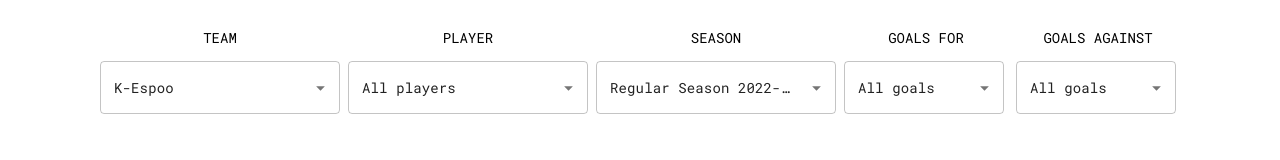
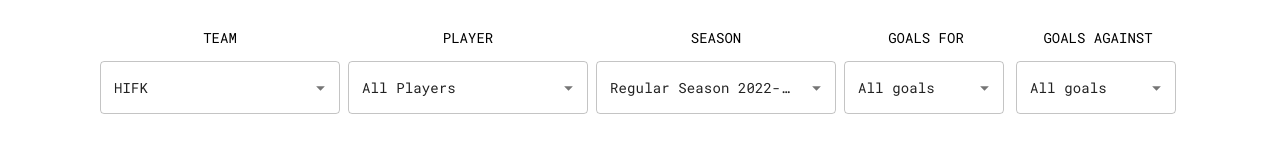
Before and after one commit to metepg/nhl-visualization-demo, a React (Vite) app: page / in a window 1280 px wide. Shown: the part 772-932 px from the top of the page. Built offline with nearby package versions, Linux system fonts and the light colour scheme.

Commit message:
Players working

```diff
--- a/src/components/filters-component/FiltersComponent.tsx
+++ b/src/components/filters-component/FiltersComponent.tsx
@@ -2,7 +2,6 @@ import React, { Dispatch, SetStateAction } from 'react';
 import styles from './FiltersComponent.module.css';
 import { Autocomplete, Stack, TextField } from "@mui/material";
 import { Filters } from "../../models/CustomData.ts";
-import { PlayerInfo } from "../../models/Teams.ts";
 import { ALL_PLAYERS_OBJECT } from "../../constants/defaultValues.ts";
 import { Team } from "../../models/liiga/Team.ts";
 import playersJSON from '../../../demo-data/playerData.json';
@@ -18,7 +17,7 @@ interface Props {
   teams: Team[] | undefined;
 }
 
-type OptionValue = Team | PlayerInfo | string | number;
+type OptionValue = Team | Player | string | number;
 
 const FiltersComponent: React.FC<Props> = ({filters, setFilters, teams, season, goalType}) => {
   const teamId = filters.team?.data.id;
@@ -28,7 +27,7 @@ const FiltersComponent: React.FC<Props> = ({filters, setFilters, teams, season,
   const sortedPlayers: Player[] = teamId ? filterPlayersByTeam(players, teamId) : [];
   console.log(sortedPlayers);
 
-  const playerOptions: PlayerInfo[] = sortedPlayers
+  const playerOptions: Player[] = sortedPlayers
     ? [ALL_PLAYERS_OBJECT].concat(sortedPlayers)
     : [ALL_PLAYERS_OBJECT];
 
@@ -50,20 +49,20 @@ const FiltersComponent: React.FC<Props> = ({filters, setFilters, teams, season,
   }
 
   // Option 'All players' has jersey number 999. This removes it
-  function getPlayerLabel(player: PlayerInfo): string {
-    const value = `${player.jerseyNumber || ''} ${player.person.fullName}`;
+  function getPlayerLabel(player: Player): string {
+    const value = `${player.jersey || ''} ${player.firstName} ${player.lastName}`;
     return value.replace(/999/g, '').trim();
   }
 
   function getOptionLabel(filterKey: string, value: OptionValue): string {
     if (filterKey === 'team') return (value as Team).name;
-    if (filterKey === 'player') return getPlayerLabel(value as PlayerInfo);
+    if (filterKey === 'player') return getPlayerLabel(value as Player);
     return String(value);
   }
 
   function handleChange(filterKey: string, value: OptionValue,) {
     if (filterKey === 'team') return filterEvents(filterKey, value as Team);
-    if (filterKey === 'player') return filterEvents(filterKey, (value as PlayerInfo).person.id);
+    if (filterKey === 'player') return filterEvents(filterKey, (value as Player).id);
     return filterEvents(filterKey, value);
   }
 
@@ -79,12 +78,11 @@ const FiltersComponent: React.FC<Props> = ({filters, setFilters, teams, season,
               disablePortal
               disableClearable
               getOptionLabel={(value: OptionValue) => getOptionLabel(filterOption.key, value)}
-              // Set Carolina as default team
-              defaultValue={filterOption.key === 'team' ? filterOption.options?.[5] : filterOption.options?.[0]}
+              defaultValue={filterOption.options?.[0]}
               options={filterOption.options ?? []}
               onChange={(_, value: OptionValue) => handleChange(filterOption.key, value)}
               sx={{width: filterOption.width}}
-              renderInput={(params) => <TextField {...params} label=""/>}
+              renderInput={(params) => <TextField {...params} label="" />}
               getOptionDisabled={(option: OptionValue): boolean => {
                 return typeof option === 'string' && disabledOptions.includes(option);
               }}
--- a/src/constants/defaultValues.ts
+++ b/src/constants/defaultValues.ts
@@ -1,13 +1,32 @@
-import {PlayerInfo} from "../models/Teams.ts";
 import {Filters} from "../models/CustomData.ts";
+import { Player } from "../models/liiga/Player.ts";
 
 export const API_V2_URL = "https://www.liiga.fi/api/v2";
 export const GOAL_TYPE: string[] = ['All goals', 'Power-play', 'Short-handed', 'Empty-net', 'Game-winning'];
 export const SEASON: string[] = ['Regular Season 2022-23', 'Post-Season 2022-23'];
-export const ALL_PLAYERS_OBJECT: PlayerInfo = {
-    person: {id: 999, fullName: 'All players',  link: ''},
-    position: {code: '', type: '', abbreviation: '', name: ''},
-    jerseyNumber: '999'
+export const ALL_PLAYERS_OBJECT: Player = {
+  id: 999,
+  teamId: 'ALL:all',
+  teamName: 'ALL',
+  countryOfBirth: '',
+  placeOfBirth: '',
+  dateOfBirth: '',
+  nationality: '',
+  firstName: 'All',
+  lastName: 'Players',
+  role: 'CENTER',
+  roleCode: '',
+  handedness: 'LEFT',
+  height: 0,
+  weight: 0,
+  rookie: false,
+  jersey: 999,
+  injured: false,
+  suspended: false,
+  removed: false,
+  captain: false,
+  alternateCaptain: false,
+  pictureUrl: ''
 };
 export const DEFAULT_FILTERS: Filters = {
     team: null,
```
